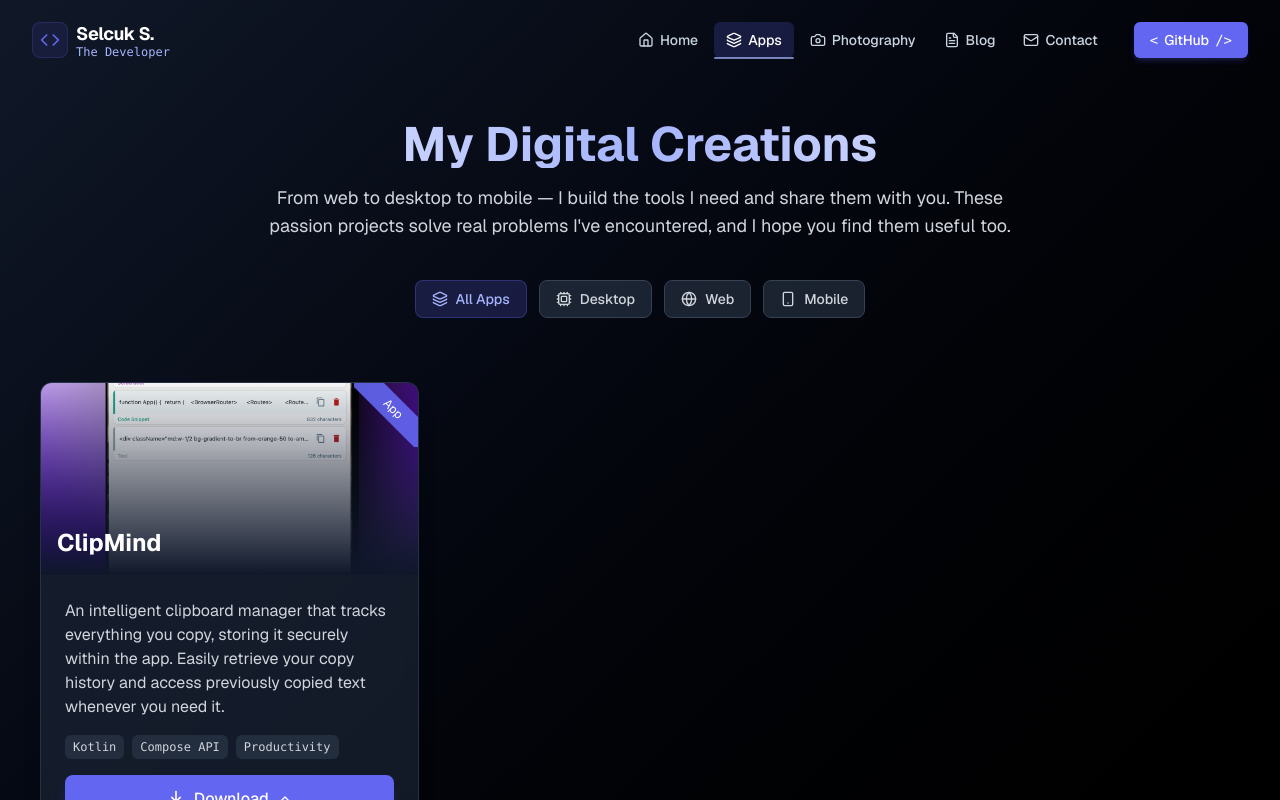
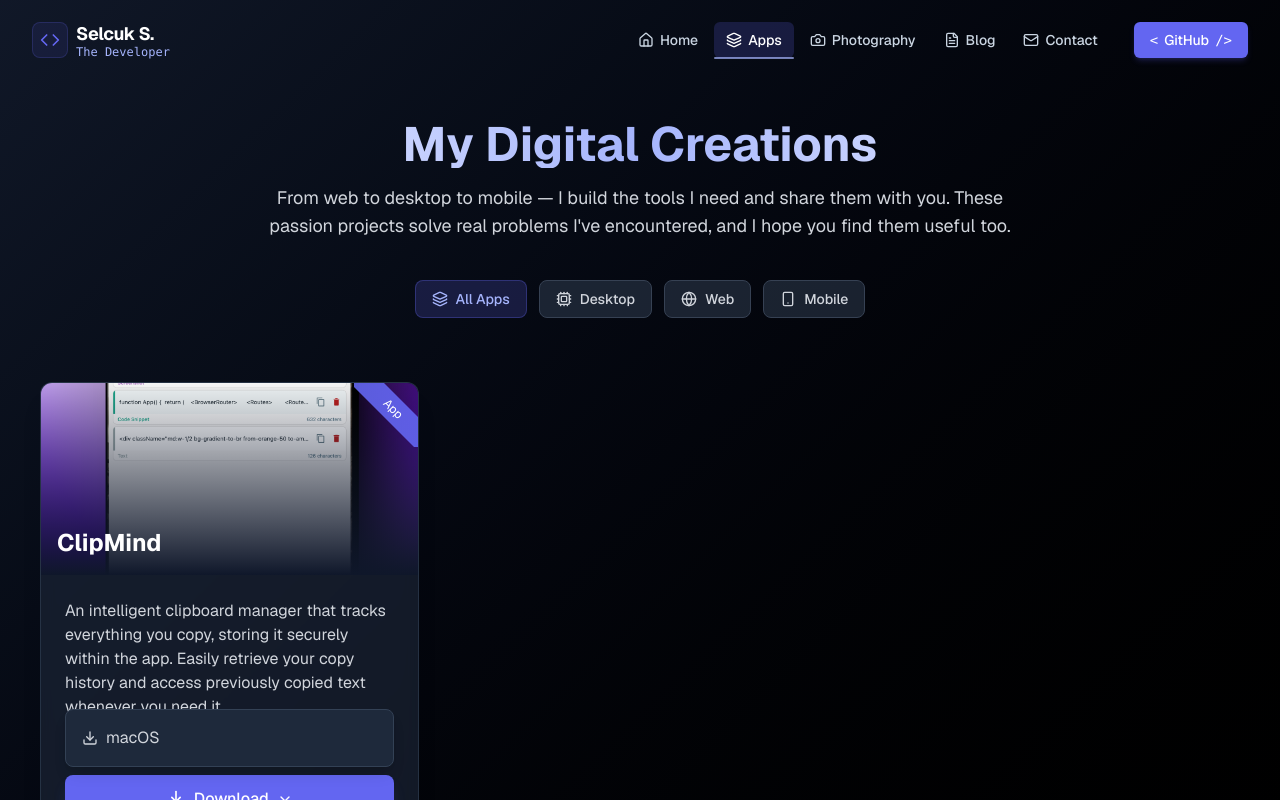
Before and after one commit to selcuksarikoz/selcuksarikoz.com, a Next.js app: page /apps in a window 1280 px wide. Both pictures are taken after a click on the button "Download". Shown: the top 800 px of the page. Built offline with nearby package versions, Linux system fonts and the light colour scheme.

Commit message:
dropdown change

```diff
--- a/src/app/apps/page.tsx
+++ b/src/app/apps/page.tsx
@@ -3,7 +3,7 @@
 import apps from "../../assets/apps.json";
 import { useRef, useState } from "react";
 import {
-  ChevronDown,
+  ChevronUp,
   Code,
   Cpu,
   Download,
@@ -163,14 +163,14 @@ export default function AppsPage() {
                   >
                     <Download className="mr-2 h-5 w-5" />
                     Download
-                    <ChevronDown
+                    <ChevronUp
                       className={`ml-2 h-4 w-4 transition-transform duration-300 ${openDropdown === app.id ? "rotate-180" : ""}`}
                     />
                   </button>
 
                   {/* Dropdown Menu */}
                   {openDropdown === app.id && (
-                    <div className="absolute z-50 mt-2 w-full rounded-lg shadow-lg bg-dark-50 border border-dark-100">
+                    <div className="absolute z-50 bottom-full mb-2 w-full rounded-lg shadow-lg bg-dark-50 border border-dark-100">
                       <div className="py-1">
                         {app.platforms.map((platform) => (
                           <a
```
